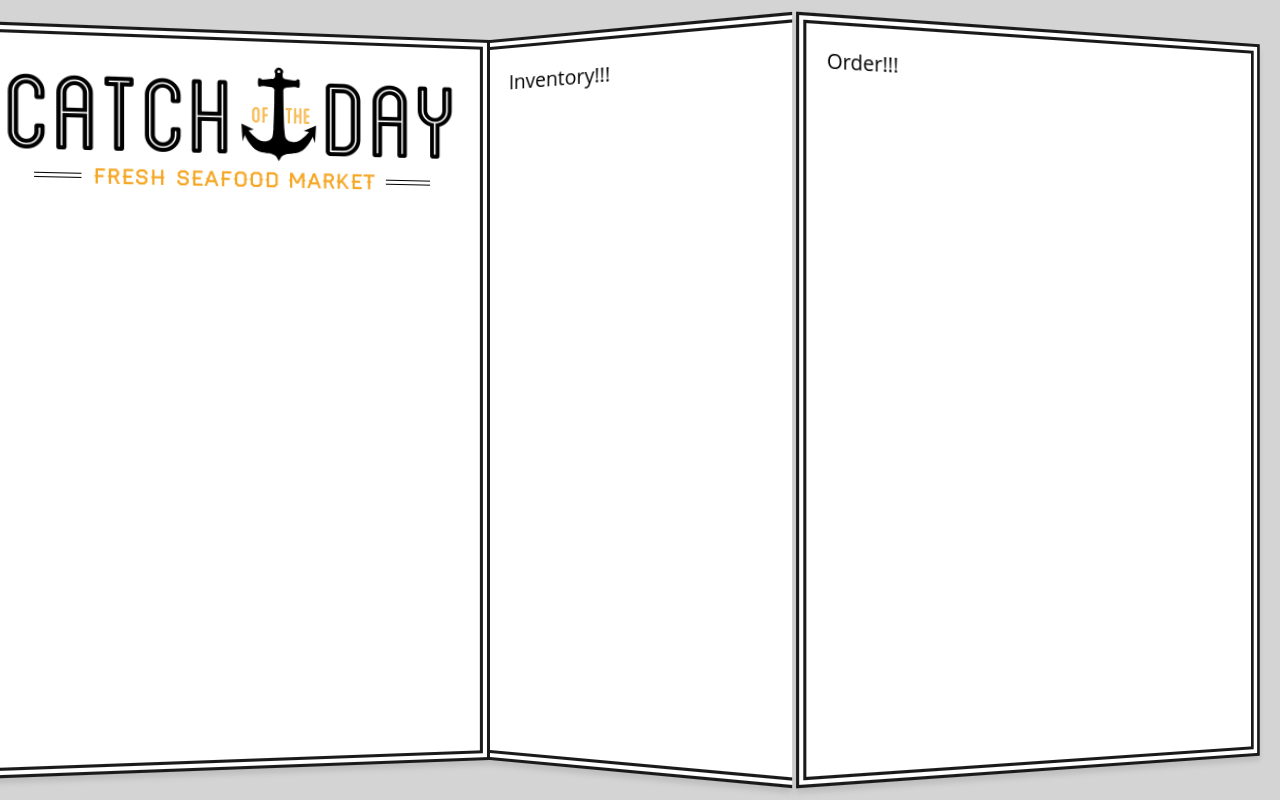
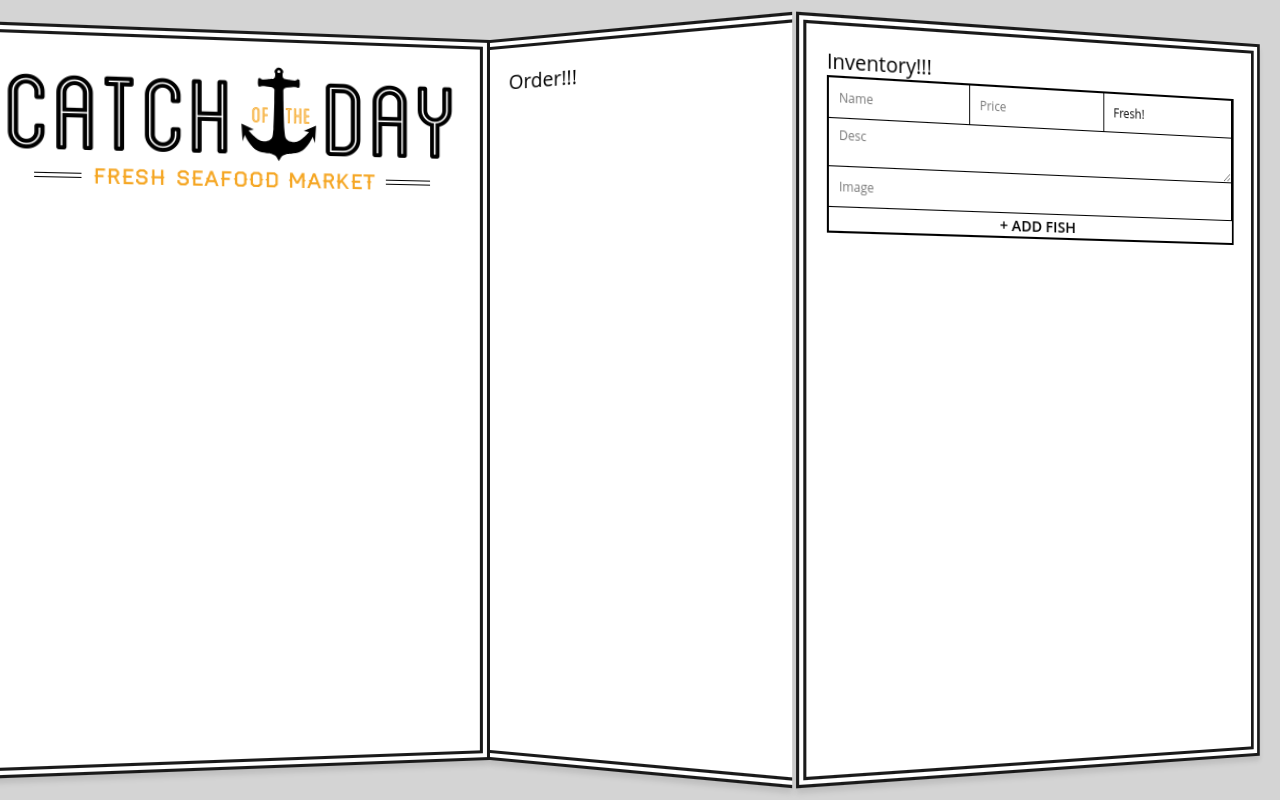
Before and after one commit to SumnanAzadi/react_daily_inventory, a React (Create React App) app: page / in a window 1280 px wide. Both pictures are taken after a click on the button "VISIT STORE". Shown: the top 800 px of the page. Built offline with nearby package versions, Linux system fonts and the light colour scheme; the HTML template or start-up script is replaced by a standard one.

Commit message:
React state

```diff
--- /dev/null
+++ b/src/components/AddFishForm.js
@@ -0,0 +1,54 @@
+import React from "react";
+
+class AddFishForm extends React.Component {
+  nameRef = React.createRef();
+  priceRef = React.createRef();
+  statusRef = React.createRef();
+  descRef = React.createRef();
+  imageRef = React.createRef();
+
+  createFish = (event) => {
+    // stop the form from submitting
+    event.preventDefault();
+    // create fish object
+    const fish = {
+      name: this.nameRef.current.value,
+      price: parseFloat(this.priceRef.current.value),
+      status: this.statusRef.current.value,
+      desc: this.descRef.current.value,
+      image: this.imageRef.current.value,
+    };
+    //pass or, store the fish object to the state(in the App.js)
+    this.props.addFish(fish);
+    // reset the fields of the form
+    event.currentTarget.reset();
+  };
+  render() {
+    return (
+      <form className="fish-edit" onSubmit={this.createFish}>
+        <input name="name" ref={this.nameRef} type="text" placeholder="Name" />
+        <input
+          name="price"
+          ref={this.priceRef}
+          type="text"
+          placeholder="Price"
+        />
+        <select name="status" ref={this.statusRef}>
+          <option value="available">Fresh!</option>
+          <option value="unavailable">Sold Out!</option>
+        </select>
+
+        <textarea name="desc" ref={this.descRef} placeholder="Desc" />
+        <input
+          name="image"
+          ref={this.imageRef}
+          type="text"
+          placeholder="Image"
+        />
+        <button type="submit">+ Add Fish</button>
+      </form>
+    );
+  }
+}
+
+export default AddFishForm;
--- a/src/components/App.js
+++ b/src/components/App.js
@@ -1,17 +1,29 @@
-import React, { Component } from "react";
+import React from "react";
 import Header from "./Header";
+import Order from "./Order";
 import Inventory from "./Inventory";
-import Order from "./Order";
 
-export class App extends Component {
+class App extends React.Component {
+  state = {
+    fishes: {},
+    order: {},
+  };
+  addFish = (fish) => {
+    // 1. Take a copy of the existing state
+    const fishes = { ...this.state.fishes };
+    // 2. Add our new fish to that fishes variable
+    fishes[`fish${Date.now()}`] = fish;
+    // 3. Set the new fishes object to state
+    this.setState({ fishes });
+  };
   render() {
     return (
       <div className="catch-of-the-day">
         <div className="menu">
-          <Header tagline="Fresh Seafood Market" age={100} open={true} />
+          <Header tagline="Fresh Seafood Market" />
         </div>
-        <Inventory />
         <Order />
+        <Inventory addFish={this.addFish} />
       </div>
     );
   }
--- a/src/components/Inventory.js
+++ b/src/components/Inventory.js
@@ -1,8 +1,14 @@
 import React from "react";
+import AddFishForm from "./AddFishForm";
 
 class Inventory extends React.Component {
   render() {
-    return <div className="inventory">Inventory!!!</div>;
+    return (
+      <div className="inventory">
+        Inventory!!!
+        <AddFishForm addFish={this.props.addFish} />
+      </div>
+    );
   }
 }
 
```
